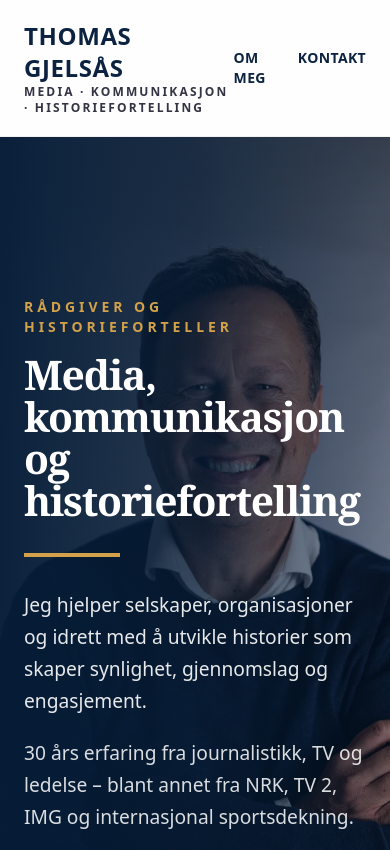
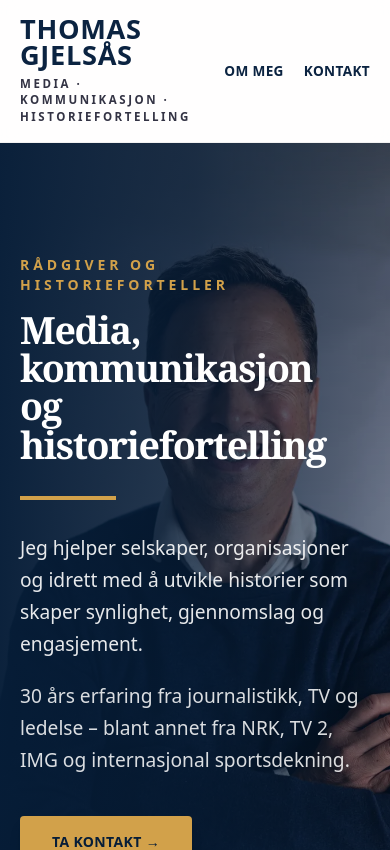
Before and after one commit to Siestafilm/gjelsaasmedia, a Next.js app: page / in a window 390 px wide. Shown: the top 850 px of the page. Built offline with nearby package versions, Linux system fonts and the light colour scheme.

Commit message:
endring mobil tekststørrelser

```diff
--- a/app/page.tsx
+++ b/app/page.tsx
@@ -32,14 +32,17 @@ export default async function Home({
   return (
     <main className="min-h-screen bg-[#f7f5f1] text-[#0b2341]">
       <header className="sticky top-0 z-50 border-b border-black/5 bg-white/90 backdrop-blur">
-        <div className="mx-auto flex max-w-7xl items-center justify-between px-6 py-5 lg:px-10">
-          <a href="#top" className="leading-tight">
-            <div className="text-2xl font-black tracking-wide">THOMAS GJELSÅS</div>
-            <div className="text-xs font-bold uppercase tracking-[0.18em] text-[#334]">
+        <div className="mx-auto flex max-w-7xl items-center justify-between gap-4 px-5 py-4 lg:px-10 lg:py-5">
+          <a href="#top" className="min-w-0 leading-tight">
+            <div className="text-[1.7rem] font-black leading-[0.95] tracking-wide sm:text-2xl">
+              THOMAS<br className="sm:hidden" /> GJELSÅS
+            </div>
+            <div className="mt-2 max-w-[230px] text-[0.72rem] font-bold uppercase leading-[1.45] tracking-[0.22em] text-[#334] sm:max-w-none sm:text-xs">
               Media · kommunikasjon · historiefortelling
             </div>
           </a>
-          <nav className="flex gap-8 text-sm font-semibold uppercase tracking-wide">
+
+          <nav className="flex shrink-0 gap-5 text-[0.85rem] font-bold uppercase tracking-wide sm:gap-8 sm:text-sm">
             <a className="hover:text-[#b7842b]" href="#om-meg">Om meg</a>
             <a className="hover:text-[#b7842b]" href="#kontakt">Kontakt</a>
           </nav>
@@ -56,12 +59,12 @@ export default async function Home({
           className="object-cover object-[68%_center] opacity-70 transition duration-700 hover:scale-[1.02] md:object-center"
         />
         <div className="absolute inset-0 bg-gradient-to-r from-[#061d38]/95 via-[#061d38]/70 to-[#061d38]/20" />
-        <div className="relative mx-auto flex min-h-[82vh] max-w-7xl items-end px-6 pb-16 pt-40 md:items-center md:px-10 md:py-28">
+        <div className="relative mx-auto flex min-h-[82vh] max-w-7xl items-end px-5 pb-20 pt-28 md:items-center md:px-10 md:py-28">
           <div className="max-w-[720px] text-white">
             <p className="mb-4 text-sm font-semibold uppercase tracking-[0.28em] text-[#d2a14a]">
               Rådgiver og historieforteller
             </p>
-            <h1 className="max-w-[92vw] font-serif text-[2.55rem] font-bold leading-[1.03] tracking-[-0.03em] sm:text-[3.2rem] md:text-6xl lg:text-7xl">
+            <h1 className="max-w-[90vw] font-serif text-[2.35rem] font-bold leading-[1.02] tracking-[-0.035em] sm:text-[3.2rem] md:text-6xl lg:text-7xl">
               Media,<br />
               kommunikasjon<br />
               og historiefortelling
```
